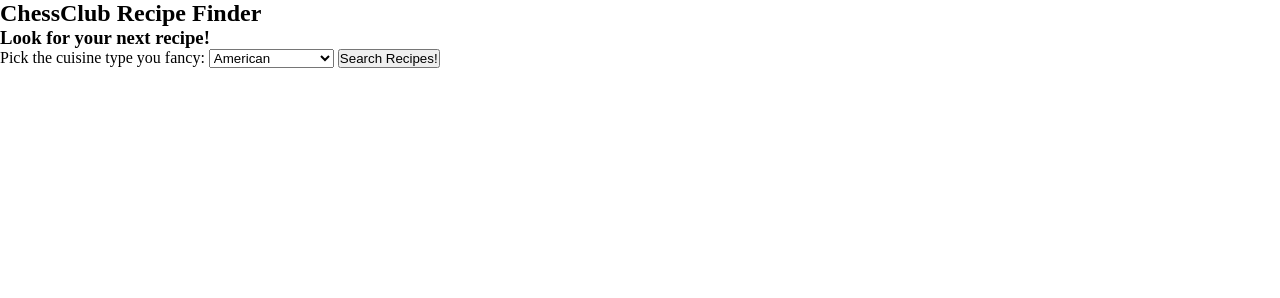
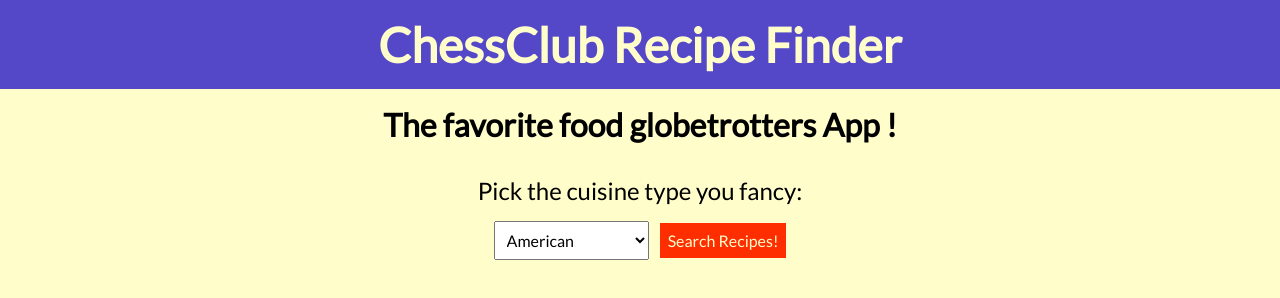
Before and after one commit to SchoolOfCode/w3d5_hackathon-recipe-app-chessclub, a plain HTML site: page index.html in a window 1280 px wide. Drawn offline with Linux system fonts and the light colour scheme; a web font is replaced by a local one.

Commit message:
stage1 styling

```diff
--- a/index.html
+++ b/index.html
@@ -4,14 +4,15 @@
     <meta charset="UTF-8" />
     <meta name="viewport" content="width=device-width, initial-scale=1.0" />
     <title>Recipe Finder ChessClub</title>
-    <link rel="stylesheet" href="style.css">
+    <link rel="stylesheet" href="style.css" />
     <script src="main.js" defer></script>
   </head>
   <body>
     <section id="recipe-section">
       <h2 class="section-heading">ChessClub Recipe Finder</h2>
-      <h3 class="sub-heading">Look for your next recipe!</h3>
-      <label for="recipe-input-field">Pick the cuisine type you fancy:</label>
+      <h3 class="sub-heading">The favorite food globetrotters App !</h3>
+      <label for="recipe-input-field" id="search-prompt">Pick the cuisine type you fancy:</label>
+      <div id="select-section">
         <select id="recipe-input-field" name="recipe-input-field">
           <option value="American">American</option>
           <option value="Asian">Asian</option>
@@ -33,9 +34,8 @@
           <option value="South East Asian">South East Asian</option>
         </select>
         <button id="recipe-button">Search Recipes!</button>
-      <a id="recipe-label"></a>
+      </div>
     </section>
-    <div id="recipes-render-box">
-    </div>
+    <div id="recipes-render-box"></div>
   </body>
 </html>
--- a/main.js
+++ b/main.js
@@ -26,8 +26,10 @@ function showModal(event) {
       modal.innerHTML = `
       <h4 class="modal-header">${recipe.name}</h4>
       <h5 class="modal-meal-type">Meal Type: ${recipe.mealType[0]}</h5>
-      <ol class="ingredients-list">
-      </ol>
+      <ul class="ingredients-list">
+
+      <h5>What you will need:</h5>
+      </ul>
       <button id="modal-button">Close</button>
       `;
       console.log(recipe.mealType[0]);
--- a/style.css
+++ b/style.css
@@ -1,10 +1,55 @@
+@import url('https://fonts.googleapis.com/css2?family=Lato&family=Roboto:wght@100&family=Yesteryear&display=swap');
 *,
 *::before,
 *::after {
   padding: 0;
   margin: 0;
   box-sizing: border-box;
+  font-family: 'Lato', sans-serif;
 }
+
+
+:root{
+ --primarycolor: #fffecb;
+ --secondarycolor: #5448c8;
+ --buttoncolor: #ff2e00;
+ --buttonsecondarycolor: #FEA82F
+ --textcolor: #423E3B;
+}
+body{
+  background-color: var(--primarycolor);
+  color: var(--textcolor)
+}
+.section-heading{
+  background-color: var(--secondarycolor) ;
+  width: 100%;
+text-align: center;
+color: var(--primarycolor);
+font-size: 3rem;
+padding: 1rem;
+}
+.sub-heading{
+  font-size: 2rem;
+  padding:1rem;
+}
+
+#search-prompt{
+  font-size: 1.5rem;
+  padding: 1rem;
+}
+#recipe-input-field{
+  font-size: 1rem;
+  padding: 0.5rem;
+}
+#recipe-button{
+  font-size: 1rem;
+  background-color: var(--buttoncolor);
+  color: var(--primarycolor);
+  border: 5px solid var(--textcolor);
+  padding: 0.5rem;
+  margin-left: 0.5rem;
+}
+
 
 #recipes-render-box {
   display: grid;
@@ -33,6 +78,10 @@
 }
 
 .modal {
+  display: flex;
+  flex-direction: column;
+  align-items: center;
+  justify-content: space-around;
   position: fixed;
   left: 50%;
   top: 50%;
@@ -41,3 +90,20 @@
   min-height: 300px;
   background-color: white;
 }
+
+.ingredients-list h5 {
+  font-weight: bold;
+  margin-bottom: 10px;
+}
+
+.ingredients-list li {
+  font-weight: normal;
+  padding-top: 5px;
+}
+
+#recipe-section{
+  display: flex;
+  flex-direction: column;
+  align-items: center;
+
+}
```
Lines whose indentation alone changed are shown as unchanged.
